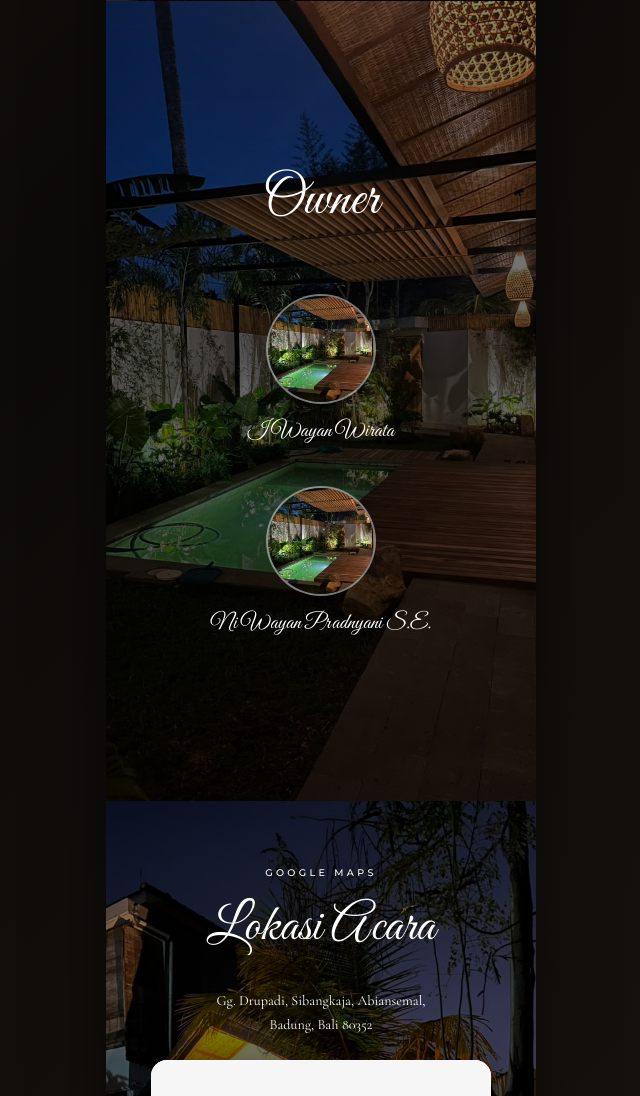
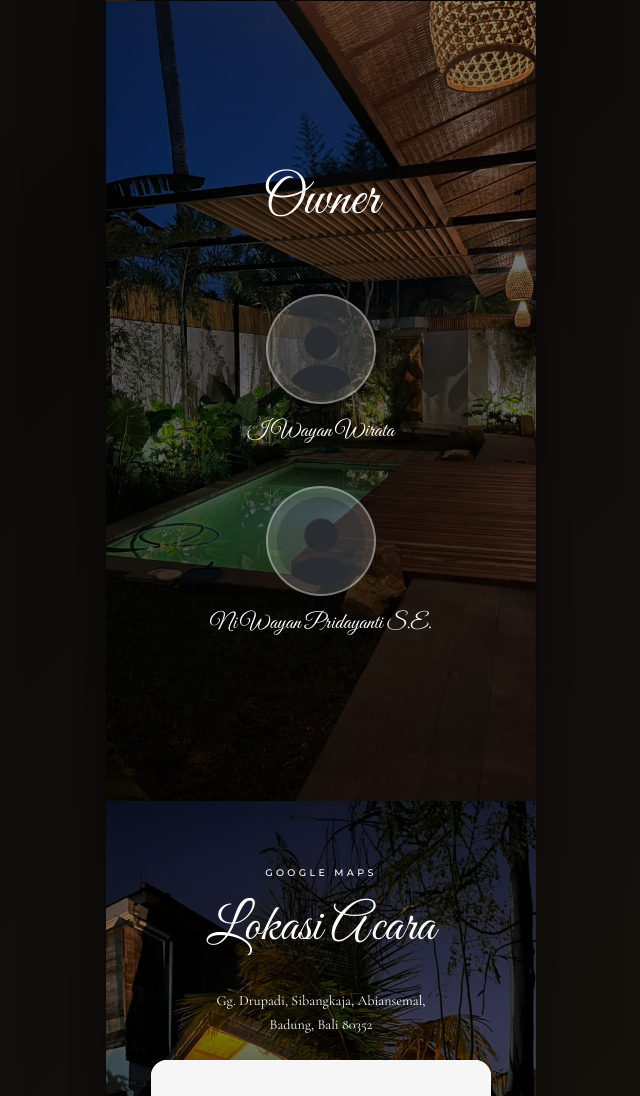
Before and after one commit to respa1/Melaspas-Hachi-Villa, a plain HTML site: page index.html in a window 1280 px wide. Shown: the part 1580-2676 px from the top of the page, without its empty margins (319-959 px from the left). Drawn offline with nearby package versions, Linux system fonts and the light colour scheme.

Commit message:
nama owner dan profile

```diff
--- a/index.html
+++ b/index.html
@@ -641,16 +641,16 @@
         <div class="owner__list">
           <div class="owner__item">
             <div class="owner__photo" aria-hidden="true">
-              <img src="assets/owner.jpeg" alt="">
+              <img src="assets/profile.png" alt="">
             </div>
             <p class="owner__name script">I Wayan Wirata</p>
           </div>
 
           <div class="owner__item">
             <div class="owner__photo" aria-hidden="true">
-              <img src="assets/owner.jpeg" alt="">
+              <img src="assets/profile.png" alt="">
             </div>
-            <p class="owner__name script">Ni Wayan Pradnyani S.E.</p>
+            <p class="owner__name script">Ni Wayan Pridayanti S.E.</p>
           </div>
         </div>
       </div>
```
Also changed, not shown: assets/profile.png (added).
